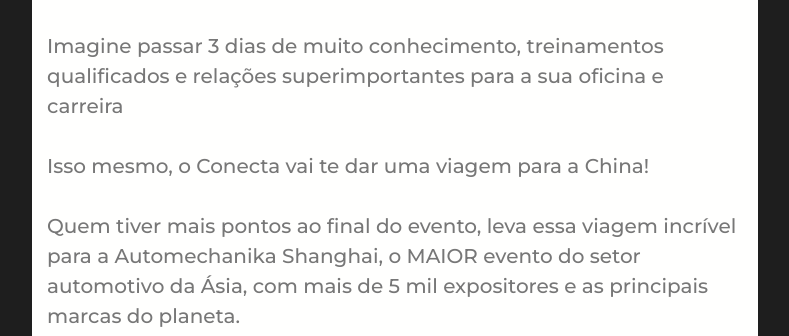
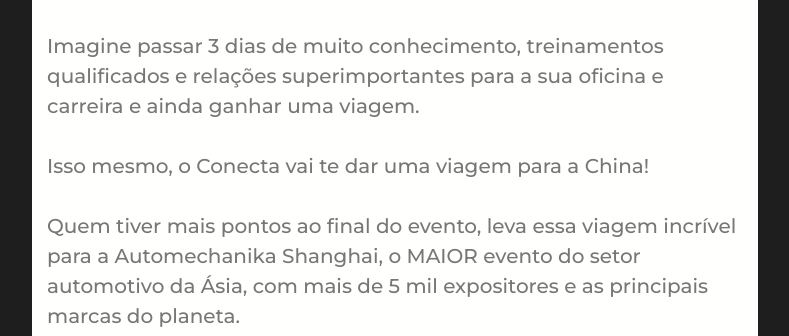
Before and after one commit to OficinaBrasilGrowth/NewsletterOB-10-07-2025, a plain HTML site: page newsletter-ob/index.html in a window 1280 px wide. Shown: the part 764-1100 px from the top of the page, without its empty margins (245-1034 px from the left). Drawn offline with Linux system fonts and the light colour scheme.

Commit message:
Update index.html

```diff
--- a/newsletter-ob/index.html
+++ b/newsletter-ob/index.html
@@ -255,7 +255,7 @@
 <div style="text-align:left;"><p style="Margin:0;mso-line-height-alt:45px;"><span style="font-size:30px;font-family:'Montserrat', 'Arial', sans-serif;font-weight:800;color:#000000;line-height:150%;mso-line-height-alt:45px;">
 Sua ida para o outro lado do mundo &eacute; com o Conecta! </span></p>
 <p style="Margin:0;mso-line-height-alt:30px;"><span style="font-size:20px;font-family:'Montserrat', 'Arial', sans-serif;font-weight:500;color:#777777;line-height:150%;mso-line-height-alt:30px;">&nbsp;</span></p>
-<p style="Margin:0;mso-line-height-alt:30px;"><span style="font-size:20px;font-family:'Montserrat', 'Arial', sans-serif;font-weight:500;color:#777777;line-height:150%;mso-line-height-alt:30px;">Imagine passar 3 dias de muito conhecimento, treinamentos qualificados e rela&ccedil;&otilde;es superimportantes para a sua oficina e carreira</span></p>
+<p style="Margin:0;mso-line-height-alt:30px;"><span style="font-size:20px;font-family:'Montserrat', 'Arial', sans-serif;font-weight:500;color:#777777;line-height:150%;mso-line-height-alt:30px;">Imagine passar 3 dias de muito conhecimento, treinamentos qualificados e rela&ccedil;&otilde;es superimportantes para a sua oficina e carreira e ainda ganhar uma viagem.</span></p>
 <p style="Margin:0;mso-line-height-alt:30px;"><span style="font-size:20px;font-family:'Montserrat', 'Arial', sans-serif;font-weight:500;color:#777777;line-height:150%;mso-line-height-alt:30px;">&nbsp;</span></p>
 <p style="Margin:0;mso-line-height-alt:30px;"><span style="font-size:20px;font-family:'Montserrat', 'Arial', sans-serif;font-weight:500;color:#777777;line-height:150%;mso-line-height-alt:30px;">Isso mesmo, o Conecta vai te dar uma viagem para a China!</span></p>
 <p style="Margin:0;mso-line-height-alt:30px;"><span style="font-size:20px;font-family:'Montserrat', 'Arial', sans-serif;font-weight:500;color:#777777;line-height:150%;mso-line-height-alt:30px;">&nbsp;</span></p>
```
